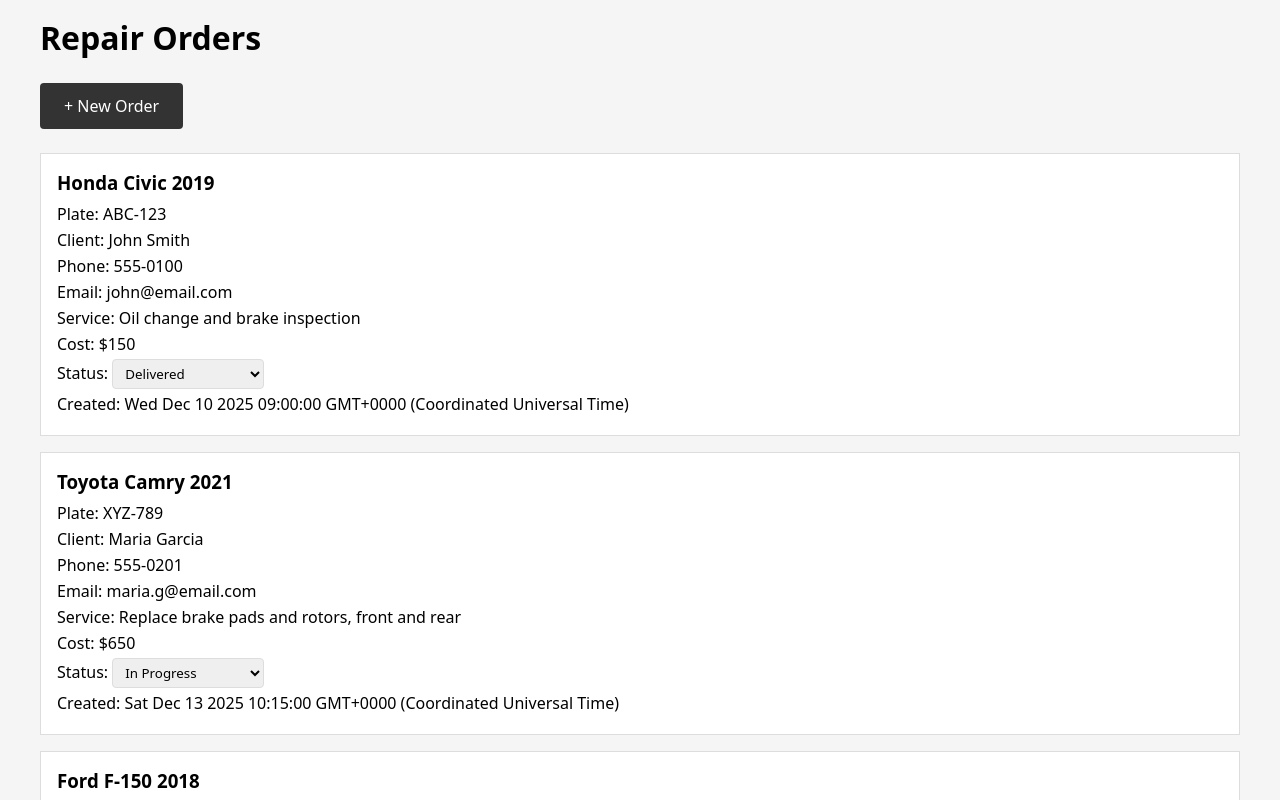
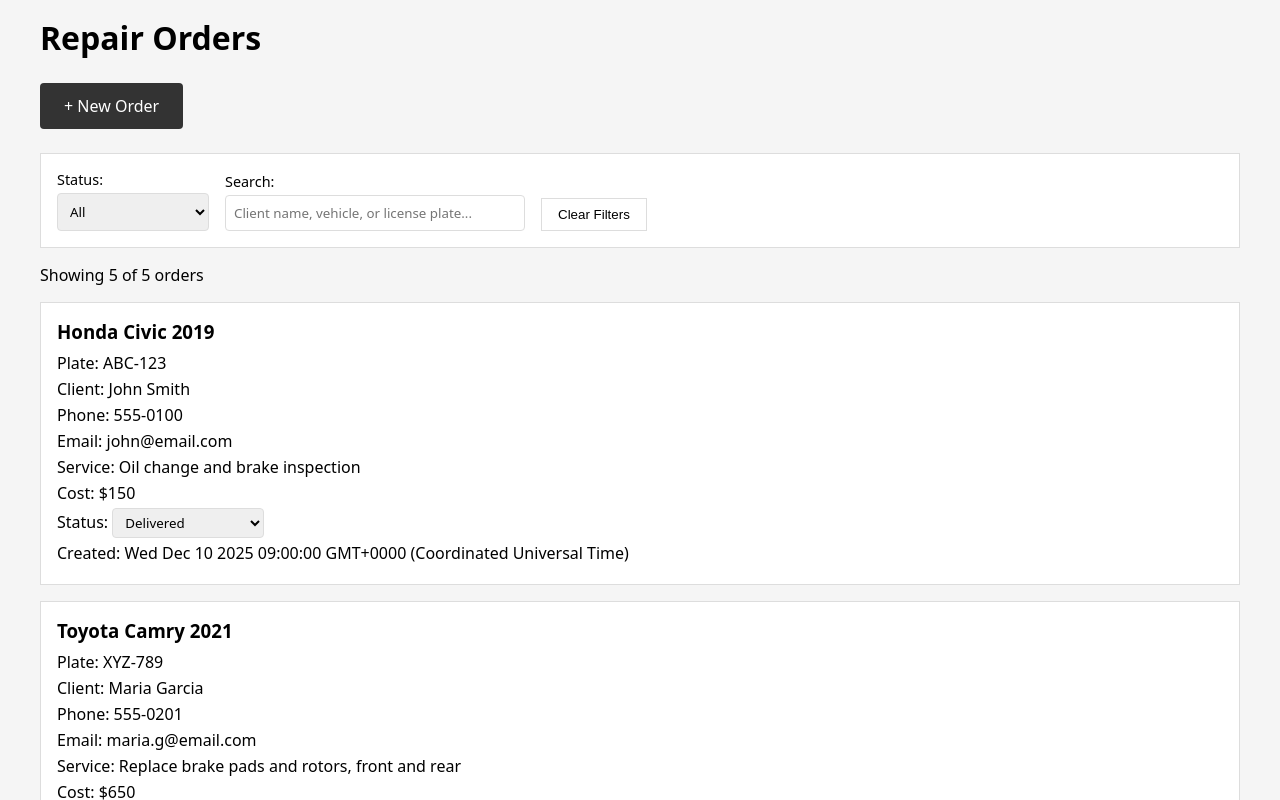
Before and after one commit to jabdi13/garage, a React (Vite) app: page /garage in a window 1280 px wide. Shown: the top 800 px of the page. Built offline with nearby package versions, Linux system fonts and the light colour scheme.

Commit message:
Add portal page

```diff
--- a/src/App.tsx
+++ b/src/App.tsx
@@ -3,6 +3,7 @@ import { OrdersProvider } from './context/OrdersContext';
 import { GarageView } from './components/GarageView';
 import { CreateOrderPage } from './pages/CreateOrderPage';
 import { OrderDetailPage } from './pages/OrderDetailPage';
+import { ClientPortalPage } from './pages/ClientPortalPage';
 
 function App() {
   return (
@@ -12,6 +13,7 @@ function App() {
           <Route path="/garage" element={<GarageView />} />
           <Route path="/garage/new" element={<CreateOrderPage />} />
           <Route path="/garage/order/:orderId" element={<OrderDetailPage />} />
+          <Route path="/client" element={<ClientPortalPage />} />
         </Routes>
       </BrowserRouter>
     </OrdersProvider>
--- a/src/components/GarageView.tsx
+++ b/src/components/GarageView.tsx
@@ -4,6 +4,7 @@ import { useOrders } from '../context/OrdersContext';
 import type { OrderStatus } from '../types/repairOrder';
 import { OrderList } from './OrderList';
 import { ConfirmationBanner } from './ConfirmationBanner';
+import { OrderFilters } from './OrderFilters';
 
 export function GarageView() {
   const { orders, updateOrderStatus } = useOrders();
@@ -12,6 +13,9 @@ export function GarageView() {
     newStatus: OrderStatus;
     orderName: string;
   } | null>(null);
+
+  const [statusFilter, setStatusFilter] = useState<string>('all');
+  const [searchTerm, setSearchTerm] = useState<string>('');
 
   const formatStatus = (status: OrderStatus) => {
     const labels = {
@@ -40,6 +44,21 @@ export function GarageView() {
     setPendingStatusChange(null);
   };
 
+  const handleClearFilters = () => {
+    setStatusFilter('all');
+    setSearchTerm('');
+  };
+
+  const filteredOrders = orders.filter(order => {
+    const matchesStatus = statusFilter === 'all' || order.status === statusFilter;
+    const matchesSearch =
+      searchTerm === '' ||
+      order.client.name.toLowerCase().includes(searchTerm.toLowerCase()) ||
+      order.vehicle.licensePlate.toLowerCase().includes(searchTerm.toLowerCase()) ||
+      `${order.vehicle.make} ${order.vehicle.model}`.toLowerCase().includes(searchTerm.toLowerCase());
+    return matchesStatus && matchesSearch;
+  });
+
   return (
     <div className="garage-view">
       {pendingStatusChange && (
@@ -51,7 +70,20 @@ export function GarageView() {
       )}
       <h1>Repair Orders</h1>
       <Link to="/garage/new" className="new-order-button">+ New Order</Link>
-      <OrderList orders={orders} onRequestStatusChange={handleRequestStatusChange} />
+
+      <OrderFilters
+        statusFilter={statusFilter}
+        searchTerm={searchTerm}
+        onStatusFilterChange={setStatusFilter}
+        onSearchTermChange={setSearchTerm}
+        onClearFilters={handleClearFilters}
+      />
+
+      <p className="order-count">
+        Showing {filteredOrders.length} of {orders.length} orders
+      </p>
+
+      <OrderList orders={filteredOrders} onRequestStatusChange={handleRequestStatusChange} />
     </div>
   );
 }
--- /dev/null
+++ b/src/components/OrderFilters.tsx
@@ -0,0 +1,57 @@
+import type { ChangeEvent } from 'react';
+import type { OrderStatus } from '../types/repairOrder';
+
+interface OrderFiltersProps {
+  statusFilter: string;
+  searchTerm: string;
+  onStatusFilterChange: (status: string) => void;
+  onSearchTermChange: (term: string) => void;
+  onClearFilters: () => void;
+}
+
+export function OrderFilters({
+  statusFilter,
+  searchTerm,
+  onStatusFilterChange,
+  onSearchTermChange,
+  onClearFilters
+}: OrderFiltersProps) {
+  const handleStatusChange = (e: ChangeEvent<HTMLSelectElement>) => {
+    onStatusFilterChange(e.target.value);
+  };
+
+  const handleSearchChange = (e: ChangeEvent<HTMLInputElement>) => {
+    onSearchTermChange(e.target.value);
+  };
+
+  return (
+    <div className="order-filters">
+      <div className="filter-group">
+        <label>Status:</label>
+        <select value={statusFilter} onChange={handleStatusChange}>
+          <option value="all">All</option>
+          <option value="pending">Pending</option>
+          <option value="awaiting_approval">Awaiting Approval</option>
+          <option value="approved">Approved</option>
+          <option value="in_progress">In Progress</option>
+          <option value="completed">Completed</option>
+          <option value="delivered">Delivered</option>
+        </select>
+      </div>
+
+      <div className="filter-group">
+        <label>Search:</label>
+        <input
+          type="text"
+          placeholder="Client name, vehicle, or license plate..."
+          value={searchTerm}
+          onChange={handleSearchChange}
+        />
+      </div>
+
+      <button onClick={onClearFilters} className="btn-clear-filters">
+        Clear Filters
+      </button>
+    </div>
+  );
+}
--- a/src/index.css
+++ b/src/index.css
@@ -209,3 +209,106 @@ body {
   border: 1px solid #ddd;
   cursor: pointer;
 }
+
+/* Order Filters */
+.order-filters {
+  background: white;
+  border: 1px solid #ddd;
+  padding: 1rem;
+  margin-bottom: 1rem;
+  display: flex;
+  gap: 1rem;
+  align-items: flex-end;
+}
+
+.filter-group {
+  display: flex;
+  flex-direction: column;
+  gap: 0.25rem;
+}
+
+.filter-group label {
+  font-weight: 500;
+  font-size: 0.9rem;
+}
+
+.filter-group select,
+.filter-group input {
+  padding: 0.5rem;
+  border: 1px solid #ddd;
+  border-radius: 4px;
+  font-family: inherit;
+}
+
+.filter-group input {
+  min-width: 300px;
+}
+
+.btn-clear-filters {
+  padding: 0.5rem 1rem;
+  border: 1px solid #ddd;
+  background: white;
+  cursor: pointer;
+}
+
+.order-count {
+  margin-bottom: 1rem;
+  font-weight: 500;
+}
+
+/* Client Portal */
+.client-portal {
+  max-width: 1200px;
+  margin: 0 auto;
+  padding: 1rem;
+}
+
+.client-portal h1 {
+  margin-bottom: 1.5rem;
+}
+
+.client-order-list {
+  display: flex;
+  flex-direction: column;
+  gap: 1rem;
+}
+
+.client-order-card {
+  background: white;
+  border: 1px solid #ddd;
+  padding: 1rem;
+  cursor: pointer;
+}
+
+.client-order-card h3 {
+  margin-bottom: 0.5rem;
+}
+
+.client-order-card p {
+  margin: 0.25rem 0;
+}
+
+.order-description {
+  margin: 0.5rem 0;
+}
+
+.order-footer {
+  display: flex;
+  justify-content: space-between;
+  align-items: center;
+  margin-top: 1rem;
+  padding-top: 0.5rem;
+  border-top: 1px solid #ddd;
+}
+
+.order-cost {
+  font-size: 1.2rem;
+  font-weight: 600;
+}
+
+.order-status {
+  padding: 0.25rem 0.75rem;
+  border-radius: 4px;
+  font-size: 0.9rem;
+  font-weight: 500;
+}
--- /dev/null
+++ b/src/pages/ClientPortalPage.tsx
@@ -0,0 +1,48 @@
+import { useNavigate } from 'react-router-dom';
+import { useOrders } from '../context/OrdersContext';
+
+export function ClientPortalPage() {
+  const { orders } = useOrders();
+  const navigate = useNavigate();
+
+  const statusLabels: Record<string, string> = {
+    pending: 'Pending',
+    awaiting_approval: 'Awaiting Approval',
+    approved: 'Approved',
+    in_progress: 'In Progress',
+    completed: 'Completed',
+    delivered: 'Delivered'
+  };
+
+  return (
+    <div className="client-portal">
+      <h1>My Repair Orders</h1>
+
+      <div className="client-order-list">
+        {orders.length === 0 ? (
+          <p>No orders found.</p>
+        ) : (
+          orders.map(order => (
+            <div
+              key={order.id}
+              className="client-order-card"
+              onClick={() => navigate(`/client/order/${order.id}`)}
+            >
+              <h3>{order.vehicle.make} {order.vehicle.model} {order.vehicle.year}</h3>
+              <p>License Plate: {order.vehicle.licensePlate}</p>
+
+              <p className="order-description">{order.serviceDescription}</p>
+
+              <div className="order-footer">
+                <span className="order-cost">${order.estimatedCost.toFixed(2)}</span>
+                <span className={`order-status status-${order.status}`}>
+                  {statusLabels[order.status]}
+                </span>
+              </div>
+            </div>
+          ))
+        )}
+      </div>
+    </div>
+  );
+}
```
